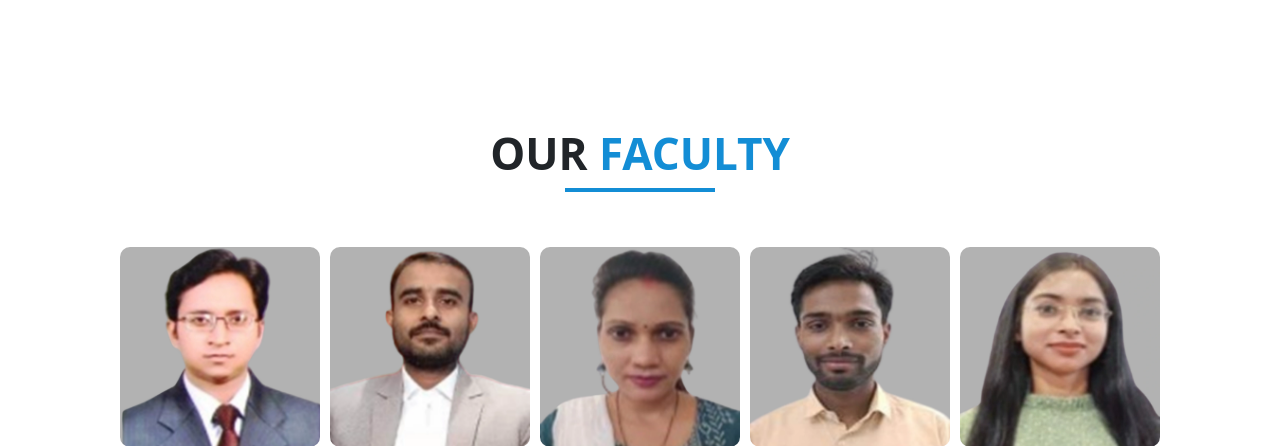
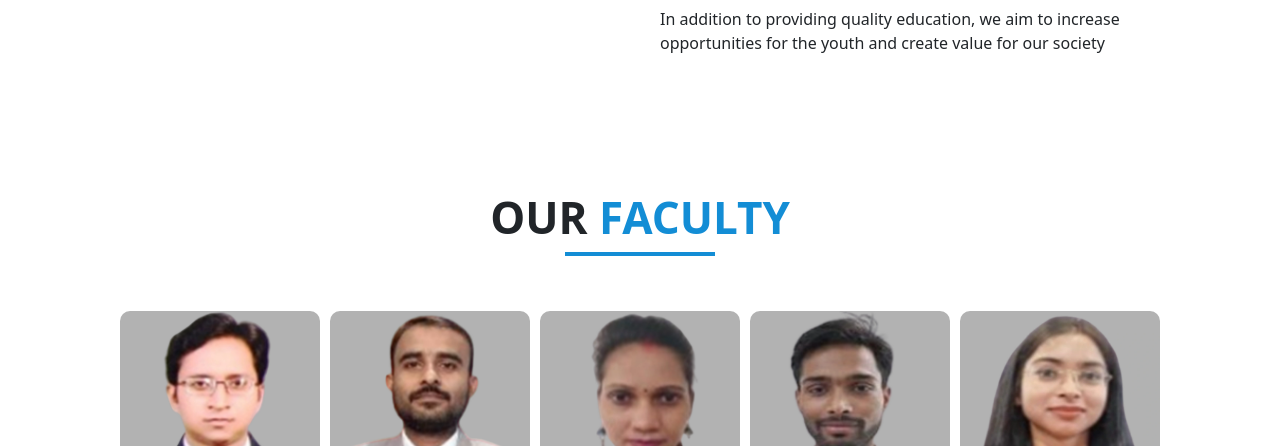
Before and after one commit to sidmrlazy/rgs, a PHP site: page /who-we-are.php in a window 1280 px wide. Shown: the part 2098-2544 px from the top of the page. Run offline with PHP 8.4, Linux system fonts and the light colour scheme.

Commit message:
modified:   components/who-we-are/section-3.php

```diff
--- a/components/who-we-are/section-3.php
+++ b/components/who-we-are/section-3.php
@@ -22,6 +22,9 @@
 
             <p>He foresees making RGSCP a Polytechnic College and Ayurveda University in the next few years and finally
                 operating at a University level.</p>
+
+            <p>In addition to providing quality education, we aim to increase opportunities for the youth and create
+                value for our society</p>
         </div>
     </div>
 </div>
```
